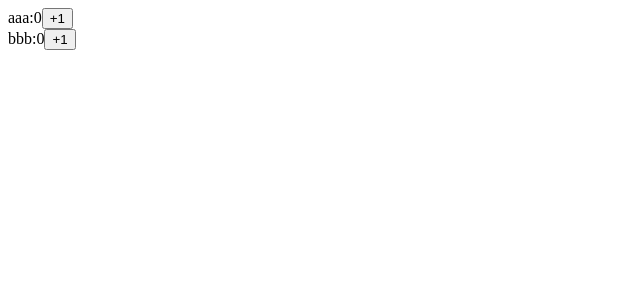
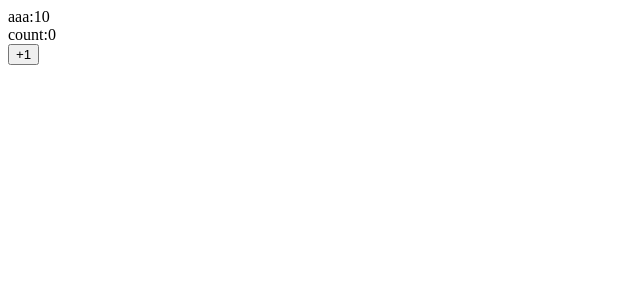
Before and after one commit to likesandy/jotai-test, a React (Vite) app: page / in a window 1280 px wide. Shown: the top 300 px of the page, without its empty margins (0-640 px from the left). Built offline with nearby package versions, Linux system fonts and the light colour scheme.

Commit message:
✨ feat(完善async atom):

```diff
--- a/src/App.tsx
+++ b/src/App.tsx
@@ -1,47 +1,34 @@
-import { atom, useAtom, useStore } from 'jotai'
+import { atom, useAtom, useAtomValue } from 'jotai'
+import { Suspense } from 'react'
 
-const aaaAtom = atom(0)
-const bbbAtom = atom(0)
-// 派生原子；基于其他原子定义状态
-// const sumAtom = atom((get) => get(aaaAtom) + get(bbbAtom))
+const asyncAtom = atom(async () => {
+  return new Promise((resolve) => {
+    setTimeout(() => {
+      resolve(10)
+    }, 2000)
+  })
+})
+
+const countAtom = atom(0)
+const request = () => new Promise((r) => setTimeout(r, 2000, 10))
 
 function App() {
-  // 获取atom状态
-  // 虽然store.get(xx)也可以获取
-  // 但是这个hook会自动订阅，当状态变化时组件会重新渲染
-  // const sumCount = useAtom(sumAtom)
-
-  // useAtom = [useAtomValue,useSetAtom]
-  useStore().sub(aaaAtom, () => {
-    console.log('aaaAtom变化了')
-  })
   return (
-    <>
+    <Suspense fallback={<div>loading...</div>}>
       <Aaa />
-      <Bbb />
-      {/* {sumCount} */}
-    </>
+    </Suspense>
   )
 }
 function Aaa() {
-  const [count, setCount] = useAtom(aaaAtom)
-  console.log('a重新渲染')
+  // 也可以在改变atom的时候传入promise触发Suspense
+  const data = useAtomValue(asyncAtom)
+  const [count, setCount] = useAtom(countAtom)
   return (
-    <div>
-      aaa:{count}
-      <button onClick={() => setCount(count + 1)}>+1</button>
-    </div>
-  )
-}
-
-function Bbb() {
-  const [count, setCount] = useAtom(bbbAtom)
-  console.log('b重新渲染')
-  return (
-    <div>
-      bbb:{count}
-      <button onClick={() => setCount(count + 1)}>+1</button>
-    </div>
+    <>
+      <div>aaa:{data}</div>
+      <div>count:{count}</div>
+      <button onClick={() => setCount(request)}>+1</button>
+    </>
   )
 }
 
```
